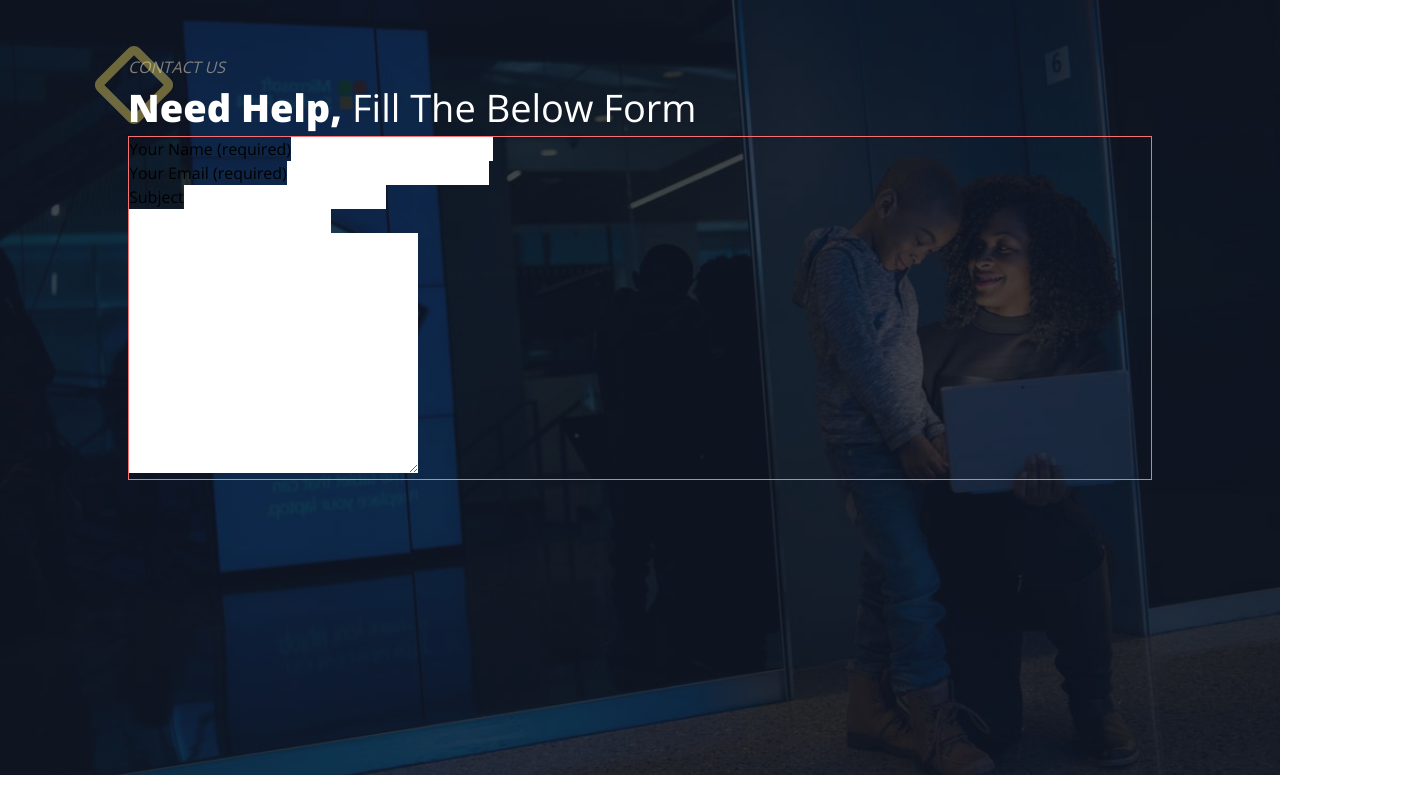
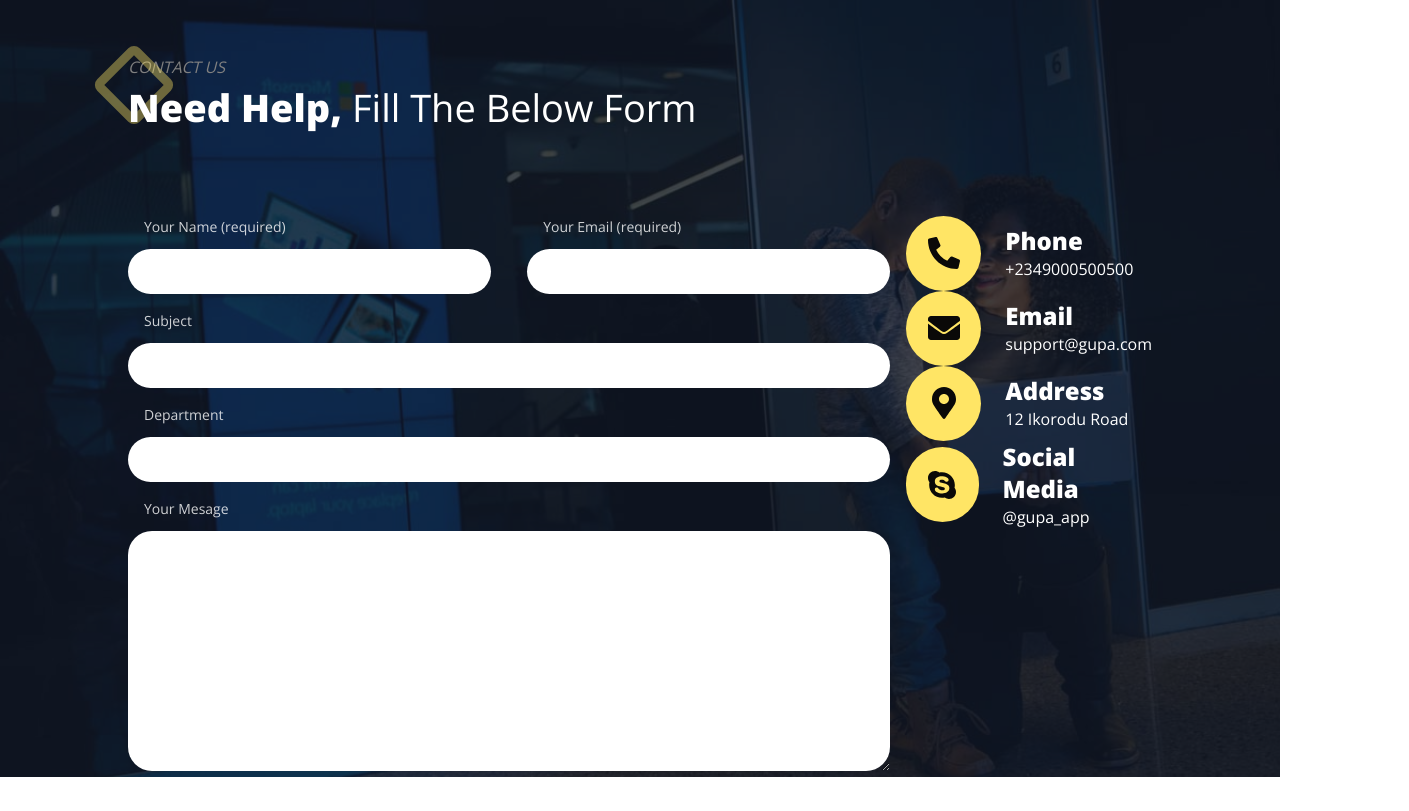
Before and after one commit to Victor-Umeh/gApp, a Next.js app: page / in a window 1280 px wide. Shown: the part 4569-5380 px from the top of the page, 1409 px wide, since content can reach past the window. Built offline with nearby package versions, Linux system fonts and the light colour scheme.

Commit message:
support channel

```diff
--- a/src/components/support.tsx
+++ b/src/components/support.tsx
@@ -1,5 +1,6 @@
 import { CustomSectionHeading } from "./ui";
 import SupportChannel from "./ui/supportChannels";
+import { supportHandles } from "@/utils/constants";
 
 const SupportSection = () => {
   return (
@@ -13,28 +14,59 @@ const SupportSection = () => {
         variants="light"
       />
 
-      <div>
-        <form className="relative w-full z-10 border border-red-400">
-          <div>
-            <label htmlFor="name" className="block w-screen">
-              <span>Your Name (required)</span>
-              <input type="text" id="name" />
+      <div className="relative w-full z-10 flex flex-col md:flex-row gap-4 md:justify-between mt-[5rem]">
+        <form className="w-full flex flex-col gap-4">
+          <div className="flex flex-col sm:flex-row gap-5 sm:gap-9">
+            <label htmlFor="name" className="w-full">
+              <span className="block mb-3 text-[14px] text-white/80 ml-4">
+                Your Name (required)
+              </span>
+              <input
+                className="rounded-full text-main text-[14px] p-3 w-full"
+                type="text"
+                id="name"
+              />
             </label>
-            <label htmlFor="email" className="block w-screen">
-              <span>Your Email (required)</span>
-              <input type="email" id="email" />
+
+            <label htmlFor="email" className="w-full">
+              <span className="block mb-3 text-[14px] text-white/80 ml-4">
+                Your Email (required)
+              </span>
+              <input
+                className="rounded-full text-main text-[14px] p-3 w-full"
+                type="email"
+                id="email"
+              />
             </label>
           </div>
-          <label htmlFor="" className="block w-screen">
-            <span>Subject</span>
-            <input type="text" />
+
+          <label htmlFor="subject">
+            <span className="block mb-3 text-[14px] text-white/80 ml-4">
+              Subject
+            </span>
+            <input
+              className="rounded-full text-main text-[14px] p-3 w-full"
+              type="text"
+              id="subject"
+            />
           </label>
-          <label htmlFor="" className="block w-screen">
-            <span></span>
-            <input type="text" />
+          <label htmlFor="department">
+            <span className="block mb-3 text-[14px] text-white/80 ml-4">
+              Department
+            </span>
+            <input
+              className="rounded-full text-main text-[14px] p-3 w-full"
+              type="text"
+              id="department"
+            />
           </label>
-          <label htmlFor="message" className="block w-screen">
+
+          <label htmlFor="message">
+            <span className="block mb-3 text-[14px] text-white/80 ml-4">
+              Your Mesage
+            </span>
             <textarea
+              className="w-full rounded-3xl"
               name="message"
               id="message"
               cols={30}
@@ -43,7 +75,15 @@ const SupportSection = () => {
           </label>
         </form>
 
-        <div></div>
+        <div className="">
+          {supportHandles.map((handle) => (
+            <SupportChannel
+              children={<handle.Icon />}
+              type={handle.type}
+              handle={handle.handle}
+            />
+          ))}
+        </div>
       </div>
     </section>
   );
--- a/src/components/ui/index.tsx
+++ b/src/components/ui/index.tsx
@@ -7,7 +7,7 @@ import { default as FeatureCard } from "@/components/ui/featureCard";
 import { default as GalleryCard } from "@/components/ui/galleryCard";
 import { default as PriceCard } from "@/components/ui/priceCard";
 import { default as ScrollBtn } from "@/components/ui/scrollBtn";
-import { default as SocialIcon } from "@/components/ui/socialIcon";
+import { default as SocialIcon } from "@/components/ui/supportChannels";
 import { default as GalleryImage } from "@/components/ui/galleryImage";
 import { default as GallerySlide } from "@/components/ui/gallerySlide";
 import { default as NavBar } from "@/components/ui/navBar";
--- a/src/components/ui/supportChannels.tsx
+++ b/src/components/ui/supportChannels.tsx
@@ -1,4 +1,3 @@
-import { type } from "os";
 import React from "react";
 
 type TProps = {
@@ -6,13 +5,16 @@ type TProps = {
   type: string;
   handle: string;
 };
+
 const SupportChannel = ({ children, type, handle }: TProps) => {
   return (
-    <div>
-      <span>{children}</span>
-      <p>
+    <div className="flex flex-col md:flex-row justify-center md:justify-start items-center gap-6 group">
+      <span className="block w-[75px] h-[75px] flex items-center justify-center text-main text-[32px] rounded-full bg-primary group-hover:bg-secondary group-hover:text-secondary transition-all duration-500">
+        {children}
+      </span>
+      <p className="font-[800] text-white text-2xl text-center md:text-left">
         {type}
-        <span>{handle}</span>
+        <span className="block font-[300] text-base">{handle}</span>
       </p>
     </div>
   );
```
